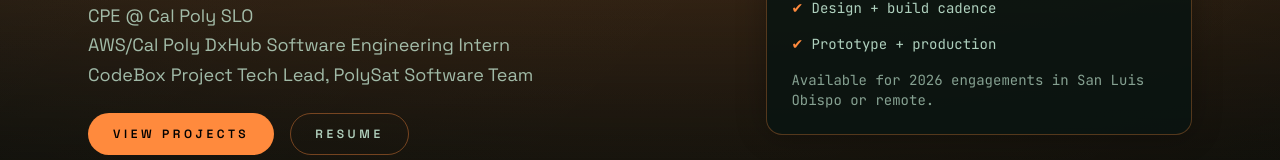
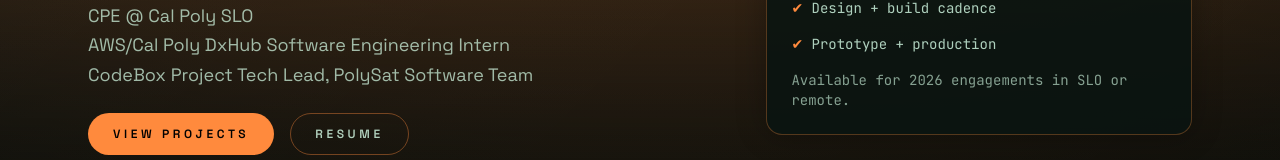
Before and after one commit to p1an0guy/jonah-chan, a Next.js app: page / in a window 1280 px wide. Shown: the part 308-468 px from the top of the page. Built offline with nearby package versions, Linux system fonts and the light colour scheme; no server answers.

Commit message:
edit homepage locations

```diff
--- a/app/home/HomeClient.tsx
+++ b/app/home/HomeClient.tsx
@@ -85,7 +85,7 @@
                 <span className="text-accent">✔</span> Prototype + production
               </p>
               <p className="text-foreground/60">
-                Available for 2026 engagements in San Luis Obispo or remote.
+                Available for 2026 engagements in SLO or remote.
               </p>
             </div>
           </TerminalPanel>
```
